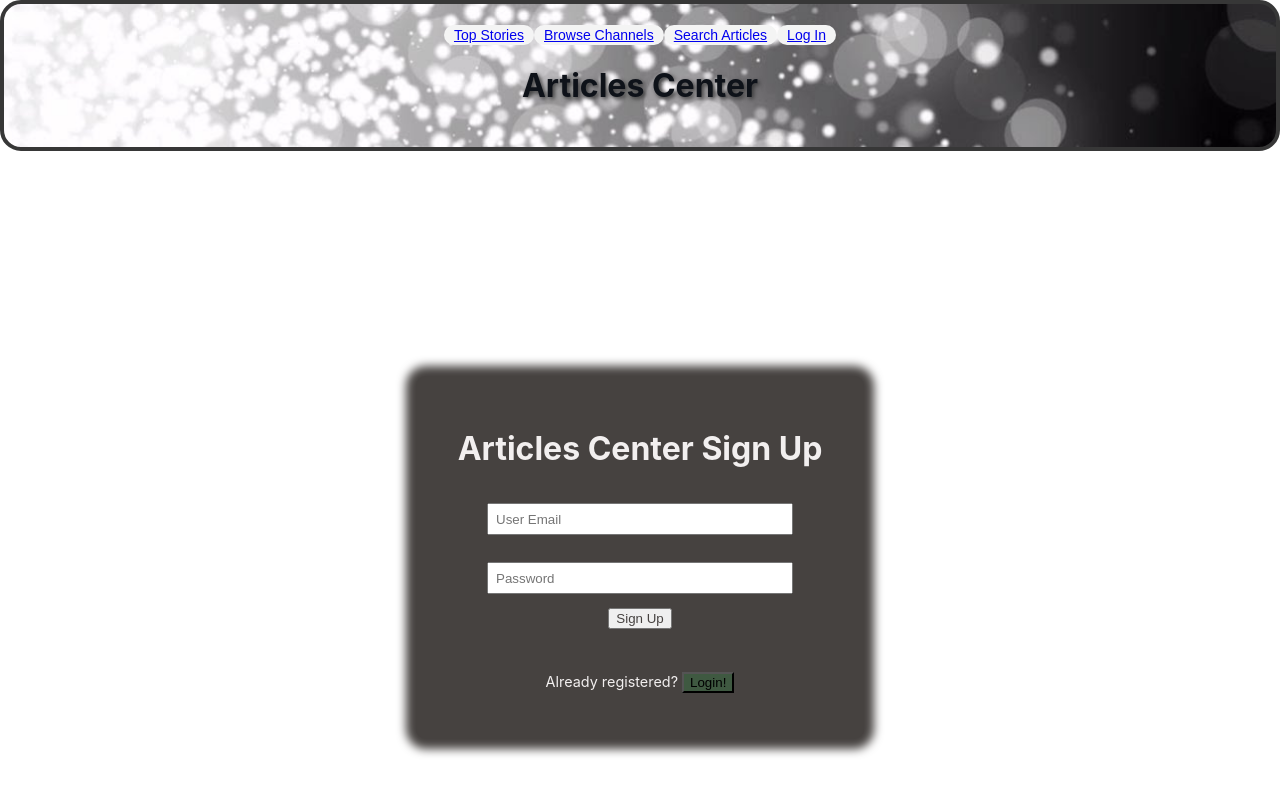
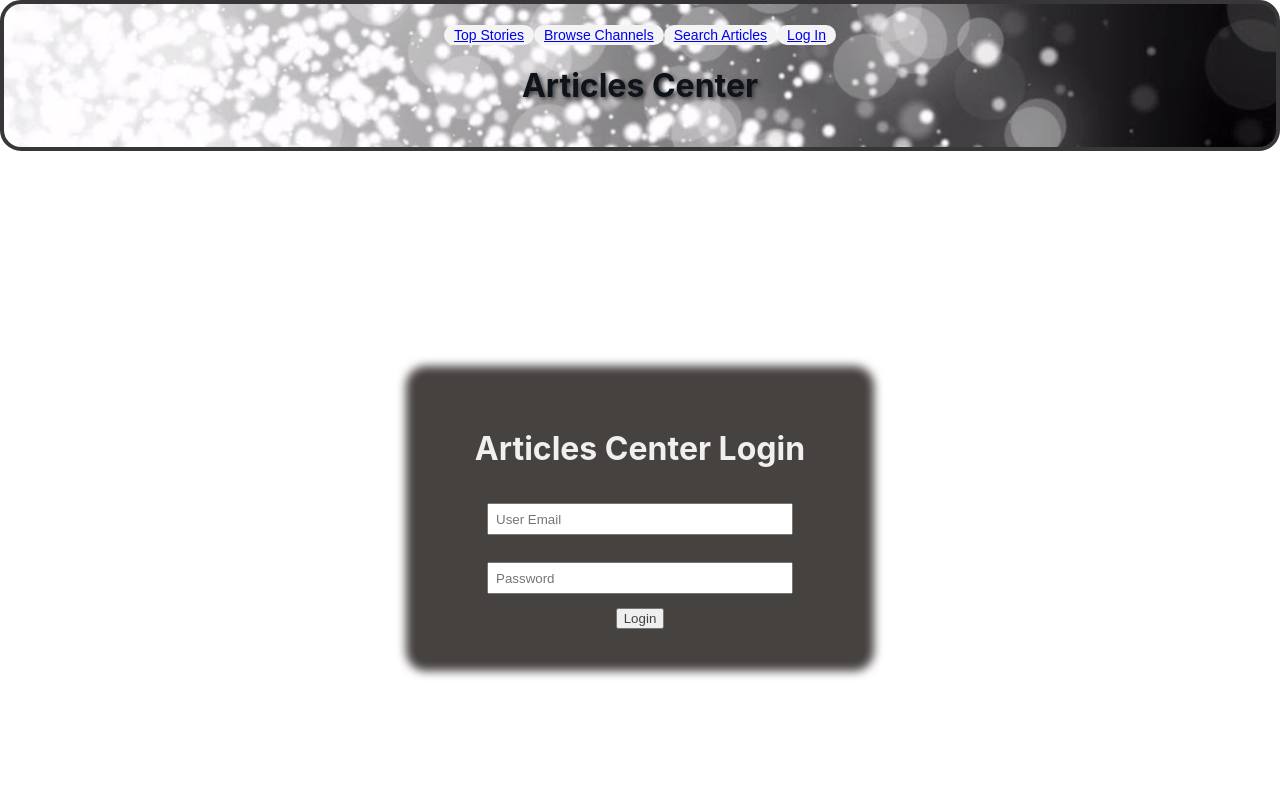
Before and after one commit to Wali89/articles-center, a React (Create React App) app in the folder client/: page /users in a window 1280 px wide. Shown: the top 800 px of the page. Built offline with nearby package versions, Linux system fonts and the light colour scheme.

Commit message:
added handleSwitchForm

```diff
--- a/client/src/containers/LogInContainer.js
+++ b/client/src/containers/LogInContainer.js
@@ -13,12 +13,19 @@ class LoginContainer extends Component {
   }
 
 
+  handleSwitchForm = () => {
+    this.setState((prevState) => ({newUser: !prevState.newUser}));
+  }
+
   render() {
+
+    let form = this.state.newUser ?
+      <SignUpForm handleSwitchForm={this.handleSwitchForm} handleSubmit={this.props.signUpUser}/>
+      : <LoginForm handleSwitchForm={this.handleSwitchForm} handleSubmit={this.props.loginUser}/>
 
     return (
       <div>
-      <SignUpForm handleSubmit={this.props.signUpUser}/>
-      <LoginForm handleSubmit={this.props.loginUser}/>
+        {form}
       </div>
     )
   }
```
Also changed, not shown: 1 other file (tests, documents, lock files or other folders).
